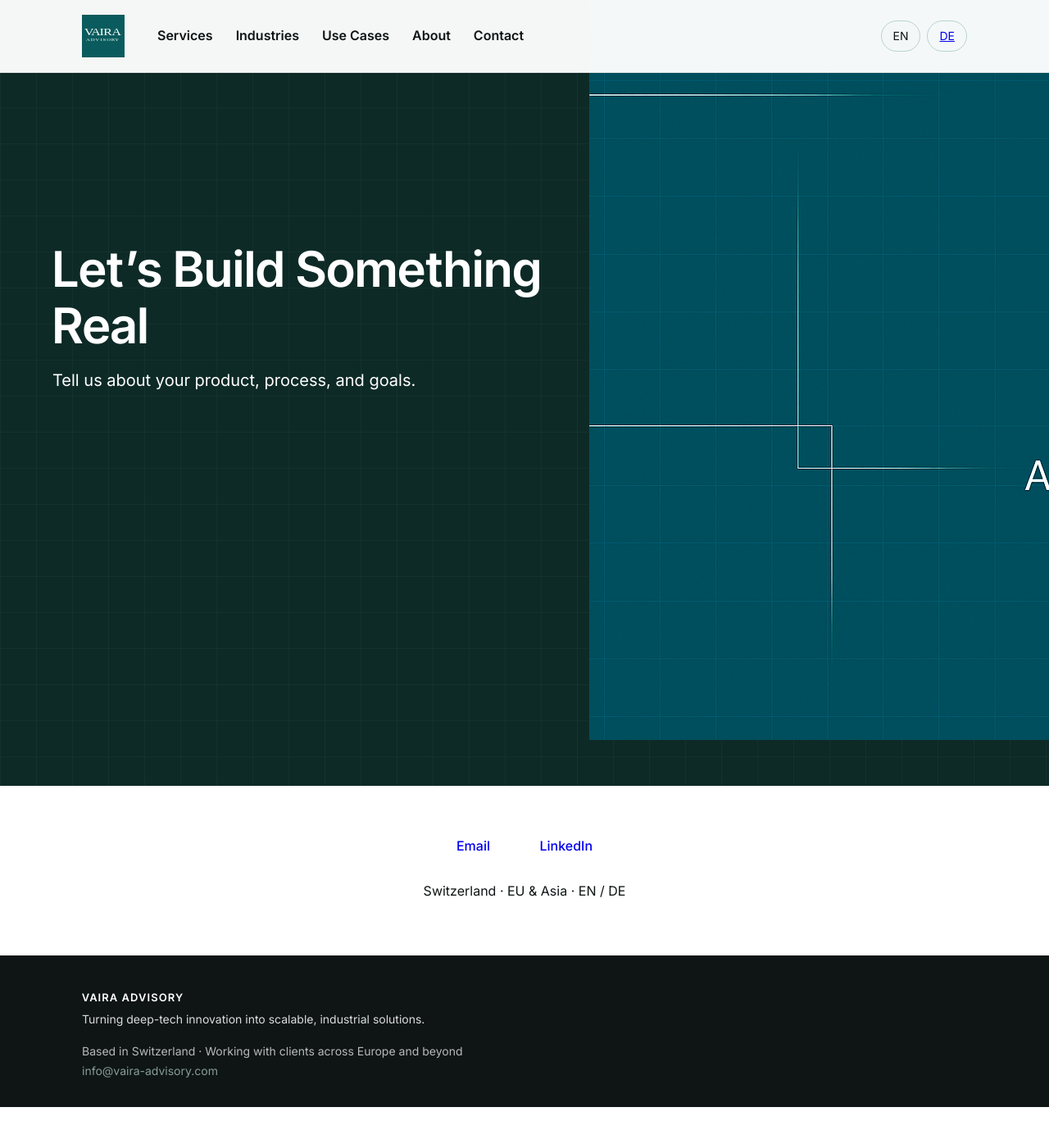
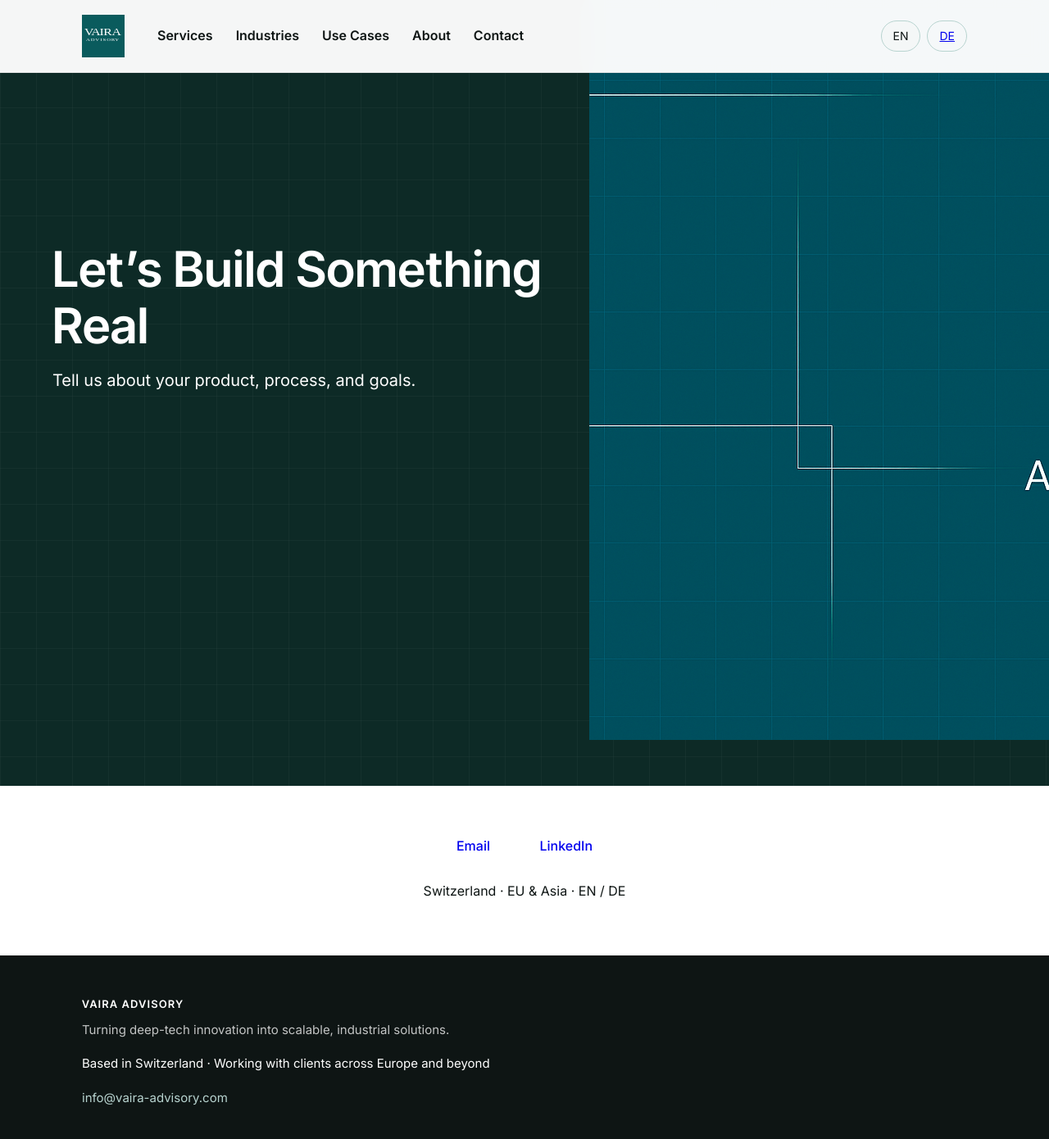
Before and after one commit to raphaelheeb/vaira-advisory, a Jekyll site: the page built from contact/index.html, in a window 1280 px wide and 1400 px high, scrolled down 266 px. Shown: the top 1390 px of the window at 82% size. Built offline with Jekyll 4.4.1, drawn with Linux system fonts in a browser that asks for light colours; before the commit the page ends 1617 px from its top, so only the background shows below that.

Commit message:
Update styles.css

```diff
--- a/assets/css/styles.css
+++ b/assets/css/styles.css
@@ -558,11 +558,12 @@
 }
 
 .feature-block-icon {
-  width: 36px;
-  height: 36px;
-  border-radius: 6px;
+  width: 28px;
+  height: 28px;
+  border-radius: 8px;
   background: var(--accent-light);
-  opacity: 0.9;
+  opacity: 0.65;
+  border: 1px solid rgba(14,21,20,0.08);
   flex-shrink: 0;
 }
 
@@ -629,8 +630,8 @@
 .site-footer {
   background: #0E1514;
   color: #ffffff;
-  padding: 40px 0 32px;
-  font-size: 14px;
+  padding: 48px 0 32px;
+  font-size: 15px;
 }
 
 .site-footer a {
@@ -642,25 +643,36 @@
   text-decoration: underline;
 }
 
-.footer-top {
-  margin-bottom: 16px;
+.footer-grid {
+  display: grid;
+  grid-template-columns: 1fr 1fr;
+  gap: 40px;
+  align-items: start;
+}
+
+.footer-left p,
+.footer-right p {
+  margin: 0 0 8px 0;
+  opacity: 0.85;
 }
 
 .footer-brand {
-  font-family: "Inter Tight", system-ui, -apple-system, BlinkMacSystemFont, sans-serif;
+  font-family: "Inter Tight", sans-serif;
   font-weight: 600;
   letter-spacing: 0.12em;
   text-transform: uppercase;
   font-size: 13px;
-  margin: 0 0 4px 0;
+  margin-bottom: 8px;
 }
 
 .footer-tagline {
-  margin: 0;
-  opacity: 0.85;
+  margin: 0 0 16px 0;
+  opacity: 0.75;
 }
 
-.footer-bottom p {
-  margin: 0;
-  opacity: 0.7;
+@media (max-width: 720px) {
+  .footer-grid {
+    grid-template-columns: 1fr;
+    gap: 24px;
+  }
 }
```
